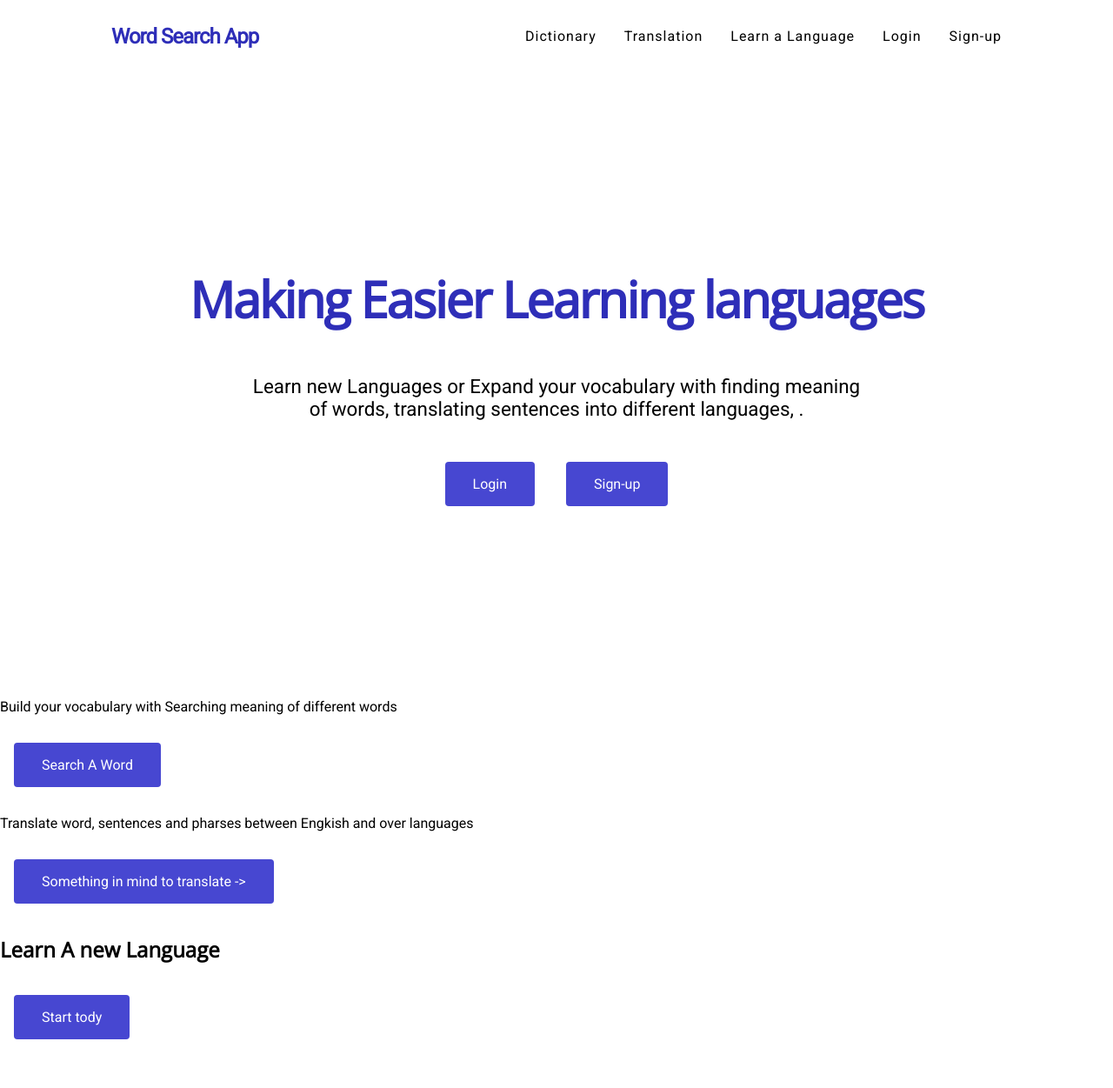
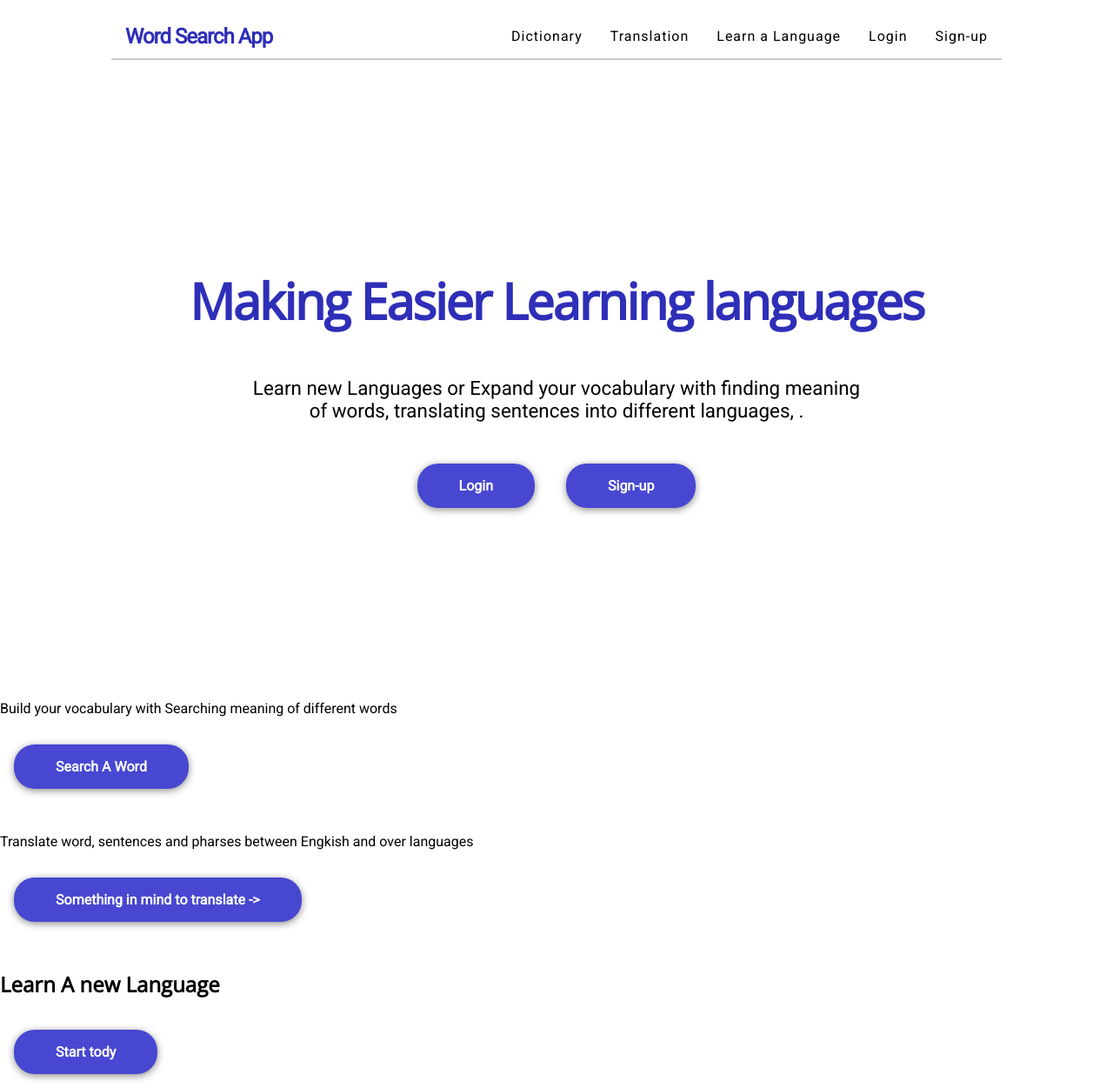
Before and after one commit to arushi082/LanguageLearning-App, a Django app: page / in a window 1280 px wide. Shown: the whole page at 87% size. Before the commit the page ends 1195 px from the top, so only its background shows below. Run offline with Django 3.2, Linux system fonts and the light colour scheme.

Commit message:
update
added css

```diff
--- a/Language/Login/Templates/Login/home.html
+++ b/Language/Login/Templates/Login/home.html
@@ -15,7 +15,7 @@
           translating sentences into different
           languages, .
         </p>
-        <div>
+        <div class="home__hero__btns">
           <a class="home__btn" href="{% url 'Login:login' %}">Login</a>
           <a class="home__btn" href="{% url 'Login:register' %}">Sign-up</a>
         </div>
@@ -23,16 +23,26 @@
     </section>
 
     <section class="home__word">
+      <div class="home__word__content">
         <p>Build your vocabulary with
         Searching meaning of different
         words </p>
         <a class="home__btn" href="{% url 'Dictionary:index' %}">Search A Word</a>
+      </div>
+      <div>
+        <img src="" alt="">
+      </div>
     </section>
 
     <section class="home__translate">
+      <div class="home__translate__content">
         <p>Translate word, sentences and pharses
         between Engkish and over languages</p>
         <a class="home__btn" href="{% url 'Translate:index' %}">Something in mind to translate -></a>
+      </div>
+      <div>
+        <img src="" alt="">
+      </div>
     </section>
 
     <section class="home__learn">
--- a/Language/Login/static/Login/css/master.css
+++ b/Language/Login/static/Login/css/master.css
@@ -59,6 +59,8 @@ header {
   display: flex;
   justify-content: space-between;
   align-items: center;
+  border-bottom: solid 2px rgba(0, 0, 0, 0.2);
+  padding: 0 1rem;
 }
 
 .logo a {
@@ -86,14 +88,26 @@ header {
 }
 .nav__link:hover {
   font-weight: bold;
+  color: #2e2eb8;
 }
 
 .home__btn {
   margin: 1rem;
-  padding: 1rem 2rem;
+  padding: 1rem 3rem;
+  border-radius: 1.5rem;
+  color: white;
   background-color: #4747d1;
-  border-radius: 0.25rem;
-  color: white;
+  font-weight: bold;
+  box-shadow: 0 2px 8px rgba(26, 26, 26, 0.5);
+  transition: all 0.2s linear;
+}
+.home__btn:hover {
+  transform: translateY(-0.5rem);
+  box-shadow: 0 5px 12px rgba(26, 26, 26, 0.5);
+  text-decoration: none;
+}
+.home__btn:active {
+  transform: scale(0.95) translateY(-0.25rem);
 }
 .home__hero {
   min-height: max(600px, 90vh);
--- a/Language/Login/static/Login/scss/_header.scss
+++ b/Language/Login/static/Login/scss/_header.scss
@@ -4,6 +4,8 @@ header{
   display: flex;
   justify-content: space-between;
   align-items: center;
+  border-bottom: solid 2px hsla(0, 0%, 0%, 0.2);
+  padding: 0 1rem;
 }
 
 .logo {
@@ -23,6 +25,9 @@ header{
   }
 }
 
+nav{
+}
+
 .nav__link + .nav__link{
   margin-left: 1rem;
 }
@@ -32,5 +37,6 @@ header{
   letter-spacing: 1px;
   &:hover{
     font-weight: bold;
+    color: hsl(240, 60%, 45%);
   }
 }
--- a/Language/Login/static/Login/scss/_home.scss
+++ b/Language/Login/static/Login/scss/_home.scss
@@ -2,10 +2,22 @@
 
   &__btn{
     margin: 1rem;
-    padding: 1rem 2rem;
+    padding: 1rem 3rem;
+    border-radius: 1.5rem;
+    color: white;
     background-color: hsl(240,60%,55%);
-    border-radius: .25rem;
-    color: white;
+    font-weight: bold;
+    box-shadow: 0 2px 8px hsla(0, 0%, 10%, 0.5);
+    transition: all 0.2s linear;
+    &:hover{
+      transform: translateY(-0.5rem);
+      box-shadow: 0 5px 12px hsla(0, 0%, 10%, 0.5);
+      text-decoration: none;
+    }
+    &:active{
+      transform: scale(0.95) translateY(-0.25rem);
+    }
+
   }
 
   &__hero{
```
Also changed, not shown: 1 other file. Lines whose indentation alone changed are shown as unchanged.
